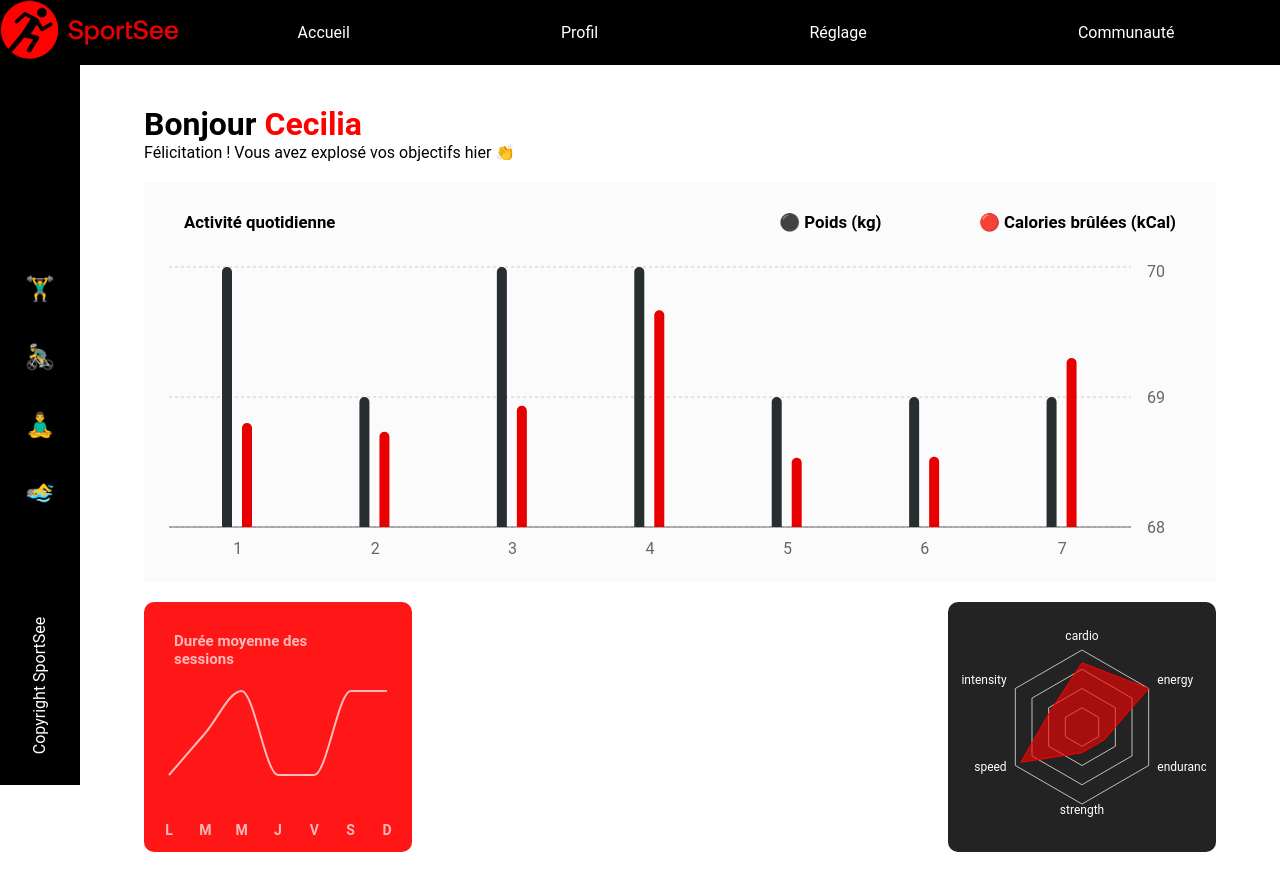
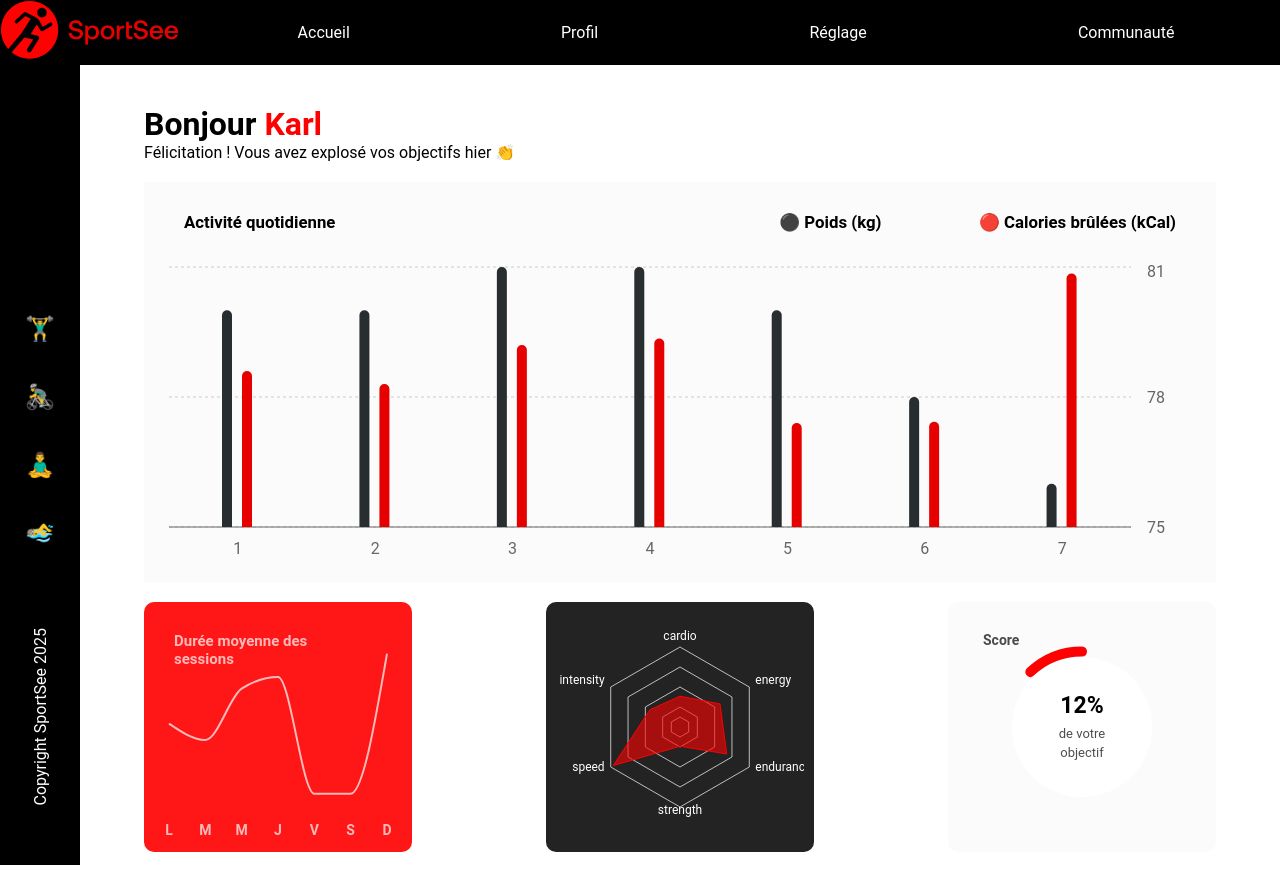
Before and after one commit to PaulG57/Projet_12_SportSee, a React (Vite) app: page /profile/1 in a window 1280 px wide. Built offline with nearby package versions, Linux system fonts and the light colour scheme.

Commit message:
scoreChart

```diff
--- a/src/components/PerformanceChart.jsx
+++ b/src/components/PerformanceChart.jsx
@@ -1,12 +1,12 @@
 import { RadarChart, PolarGrid, PolarAngleAxis, Radar, ResponsiveContainer } from "recharts";
-import "../styles/performance.css"; // Import du CSS
+import "../styles/performance.css";
 
 const RadarGraph = ({ data }) => {
     return (
         <div className="radar-container">
             <ResponsiveContainer width="100%" height="100%">
                 <RadarChart cx="50%" cy="50%" outerRadius="70%" data={data}>
-                    <PolarGrid stroke="white" strokeOpacity={0.7} radialLines={false} />
+                    <PolarGrid stroke="white" strokeOpacity={0.7} radialLines={false} polarRadius={[10, 20, 40, 60, 80]} />
                     <PolarAngleAxis dataKey="kind" tick={{ fill: "white", fontSize: 12 }} tickSize={10} />
                     <Radar dataKey="value" stroke="red" fill="red" fillOpacity={0.6} />
                 </RadarChart>
--- a/src/components/Profile.jsx
+++ b/src/components/Profile.jsx
@@ -3,13 +3,14 @@ import { getUserData } from "../services/data";
 import ActivityChart from "./ActivityChart";
 import AverageSessionsChart from "./AverageSessionsChart";
 import RadarGraph from "./PerformanceChart";
+import ScoreChart from "./ScoreChart";
 
 const Profile = () => {
   const [user, setUser] = useState(null);
 
   useEffect(() => {
       const fetchData = async () => {
-          const data = await getUserData(18);
+          const data = await getUserData(12);
           setUser(data);
       };
       fetchData();
@@ -30,6 +31,7 @@ const Profile = () => {
               <div className="small-charts">
                   <AverageSessionsChart data={user.averageSessions} />
                   <RadarGraph data={user.performance} />
+                  <ScoreChart score={user.score} />
               </div>
           </div>
       </div>
--- /dev/null
+++ b/src/components/ScoreChart.jsx
@@ -0,0 +1,23 @@
+import { RadialBarChart, RadialBar } from "recharts";
+import "../styles/scoreChart.css";
+
+const ScoreChart = ({ score }) => (
+  <div className="score-container">
+    <h3 className="score-title">Score</h3>
+    <RadialBarChart
+      width={200} height={200}
+      cx="50%" cy="50%"
+      innerRadius="80%" outerRadius="100%"
+      startAngle={90} endAngle={90 + (score * 3.6)}
+      barSize={10} data={[{ value: score }]}
+    >
+      <RadialBar dataKey="value" fill="red" clockWise cornerIsExternal cornerRadius={10} />
+    </RadialBarChart>
+    <div className="score-text">
+      <p className="score-value">{score}%</p>
+      <p className="score-subtext">de votre objectif</p>
+    </div>
+  </div>
+);
+
+export default ScoreChart;
--- a/src/components/Sidebar.jsx
+++ b/src/components/Sidebar.jsx
@@ -7,7 +7,7 @@ function Sidebar() {
           <li>🧘‍♂️</li>
           <li>🏊‍♂️</li>
         </ul>
-        <p>Copyright SportSee</p>
+        <p>Copyright SportSee 2025</p>
       </aside>
     );
   }
--- a/src/services/UserDataModel.js
+++ b/src/services/UserDataModel.js
@@ -4,7 +4,7 @@ class UserDataModel {
         this.firstName = user.userInfos.firstName;
         this.lastName = user.userInfos.lastName;
         this.age = user.userInfos.age;
-        this.score = user.todayScore ? user.todayScore : user.score;
+        this.score = (user.todayScore ? user.todayScore : user.score) * 100;
         this.keyData = user.keyData;
 
         this.activity = activity.sessions;
--- a/src/styles/index.css
+++ b/src/styles/index.css
@@ -16,6 +16,7 @@
 
 .container {
     display: flex;
+    height: 100%;
 }
 
 .content {
--- /dev/null
+++ b/src/styles/scoreChart.css
@@ -0,0 +1,44 @@
+.score-container {
+    position: relative;
+    width: 25%;
+    height: 250px;
+    background: #FBFBFB;
+    border-radius: 10px;
+    display: flex;
+    align-items: center;
+    justify-content: center;
+}
+
+.score-title {
+    position: absolute;
+    top: 30px;
+    left: 35px;
+    font-size: 14px;
+    opacity: 0.7;
+}
+
+.score-text {
+    position: absolute;
+    width: 140px;
+    height: 140px;
+    background: white;
+    display: flex;
+    flex-direction: column;
+    align-items: center;
+    justify-content: center;
+    clip-path: circle(50%);
+}
+
+.score-value {
+    font-size: 23px;
+    font-weight: bold;
+}
+
+.score-subtext {
+    font-size: 13px;
+    text-align: center;
+    margin-top: 5px;
+    width: 55%;
+    line-height: 1.5;
+    opacity: 0.7;
+}
--- a/src/styles/sidebar.css
+++ b/src/styles/sidebar.css
@@ -1,14 +1,10 @@
 .sidebar {
-  left: 0;
-  top: 80px;
   width: 80px;
-  height: calc(100vh - 80px);
+  height: 100%;
   background-color: black;
   color: white;
   display: flex;
   flex-direction: column;
-  align-items: center;
-  justify-content: space-between;
   padding: 20px 0;
 }
 
```
